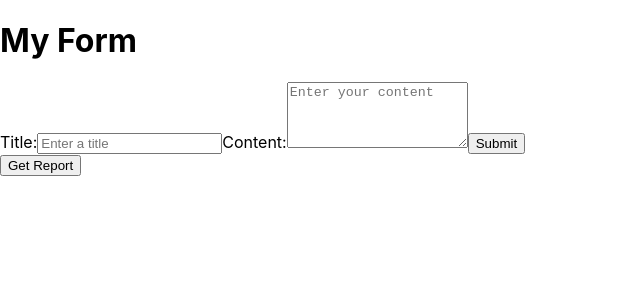
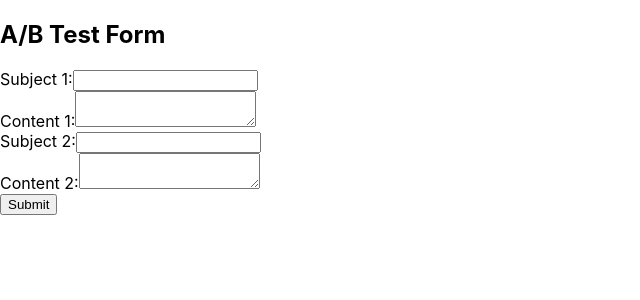
Before and after one commit to Venkat-Vivek/Email-Optimization, a React (Create React App) app in the folder frontend/user-app/: page / in a window 1280 px wide. Shown: the top 300 px of the page, without its empty margins (0-640 px from the left). Built offline with nearby package versions, Linux system fonts and the light colour scheme.

Commit message:
changed url

```diff
--- a/frontend/user-app/src/App.js
+++ b/frontend/user-app/src/App.js
@@ -1,37 +1,89 @@
 
-// import React, {  useEffect } from 'react';
+import React, {  useState} from 'react';
 import './App.css';
 
 const App=()=> {
 
-const getUser=(event)=>{
-  event.preventDefault();
-  fetch('https://email-optimization.vercel.app/send-email')
-  // fetch("http:localhost:3001/send-mail")
-  .then(res=>res.json())
-.then(json=>console.log(json))
-}
+// const getUser=(event)=>{
+//   event.preventDefault();
+//   fetch('https://email-optimization.vercel.app/send-email')
+//   // fetch("http:localhost:3001/send-mail")
+//   .then(res=>res.json())
+// .then(json=>console.log(json))
+// }
 
-const call=()=>{
-  fetch('https://email-optimization.vercel.app/call')
-  // fetch("http:localhost:3001/send-mail")
-  .then(res=>res.json())
-.then(json=>console.log(json))
-}
+// const call=()=>{
+//   fetch('https://email-optimization.vercel.app/call')
+//   // fetch("http:localhost:3001/send-mail")
+//   .then(res=>res.json())
+// .then(json=>console.log(json))
+// }
+
+
+  // State to manage form input values
+  const [formData, setFormData] = useState({
+    subject1: '',
+    content1: '',
+    subject2: '',
+    content2: ''
+  });
+
+  // Function to handle form input changes
+  const handleChange = (e) => {
+    const { name, value } = e.target;
+    setFormData(prevState => ({
+      ...prevState,
+      [name]: value
+    }));
+  };
+
+  // Function to handle form submission
+  const handleSubmit = (e) => {
+    e.preventDefault();
+    // Logic to handle form submission (e.g., send data to backend)
+    console.log('Form submitted with data:', formData);
+  };
 
   return (
     <div>
-    <h1>My Form</h1>
-    <form onSubmit={getUser}>
-        <label for="title">Title:</label>
-        <input type="text" id="title" name="title" placeholder="Enter a title" required/>
-
-        <label for="content">Content:</label>
-        <textarea id="content" name="content" rows="4" placeholder="Enter your content"></textarea>
-
+      <h2>A/B Test Form</h2>
+      <form onSubmit={handleSubmit}>
+        <div>
+          <label>Subject 1:</label>
+          <input
+            type="text"
+            name="subject1"
+            value={formData.subject1}
+            onChange={handleChange}
+          />
+        </div>
+        <div>
+          <label>Content 1:</label>
+          <textarea
+            name="content1"
+            value={formData.content1}
+            onChange={handleChange}
+          />
+        </div>
+        <div>
+          <label>Subject 2:</label>
+          <input
+            type="text"
+            name="subject2"
+            value={formData.subject2}
+            onChange={handleChange}
+          />
+        </div>
+        <div>
+          <label>Content 2:</label>
+          <textarea
+            name="content2"
+            value={formData.content2}
+            onChange={handleChange}
+          />
+        </div>
         <button type="submit">Submit</button>
-    </form>
-    <button onClick={call}>Get Report</button>
+      </form>
     </div>
   );
 }
```
Also changed, not shown: 1 other file (tests, documents, lock files or other folders).
